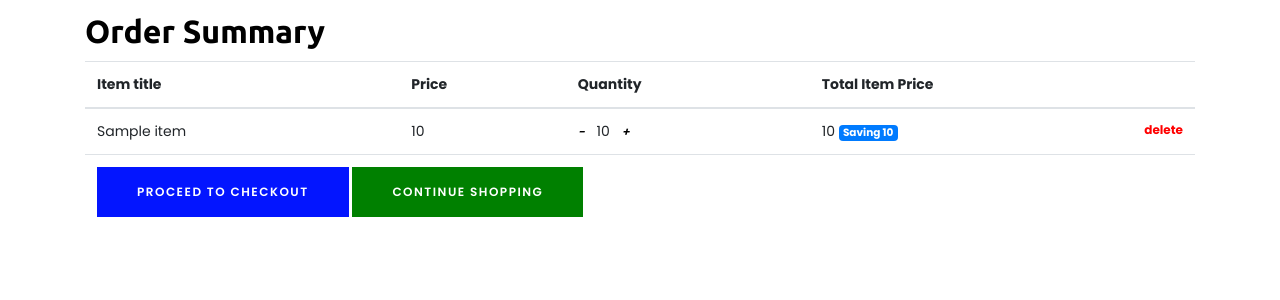
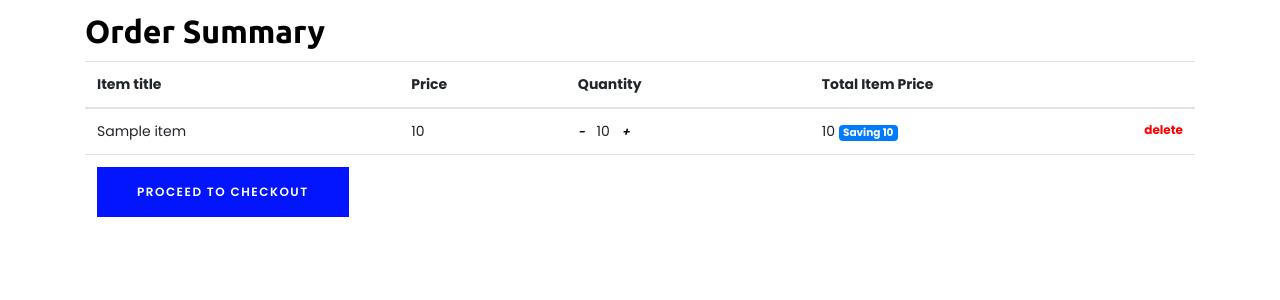
Before and after one commit to kevin123george/kart0, a Django app: template templates/order_summary.html in a window 1280 px wide. Shown: the part 155-455 px from the top of the page. Run offline with Django 3.2, Linux system fonts and the light colour scheme; the template is opened without the code that fills it: most values are stand-ins (such as "Sample title", 1, 10 or a date in 2020); parts of the project's set-up code (start-up, migrations or seed data) failed here and were passed over; some libraries are stand-ins or nearby versions.

Commit message:
make it better

```diff
--- a/templates/order_summary.html
+++ b/templates/order_summary.html
@@ -55,15 +55,12 @@
         {% endfor %}
 
 
-
-
-
-        {% if object.get_total  %}
+        {% if object.get_total %}
 
         <tr>
             <td colspan="5">
             <a class='btn essence-btn' href='/checkout/'>Proceed to checkout</a>
-            <a class="btn essence-btn" href='/' style="background-color: green">Continue shopping</a>
+
             </td>
         </tr>
         {% endif %}
```
Also changed, not shown: db.sqlite3.
